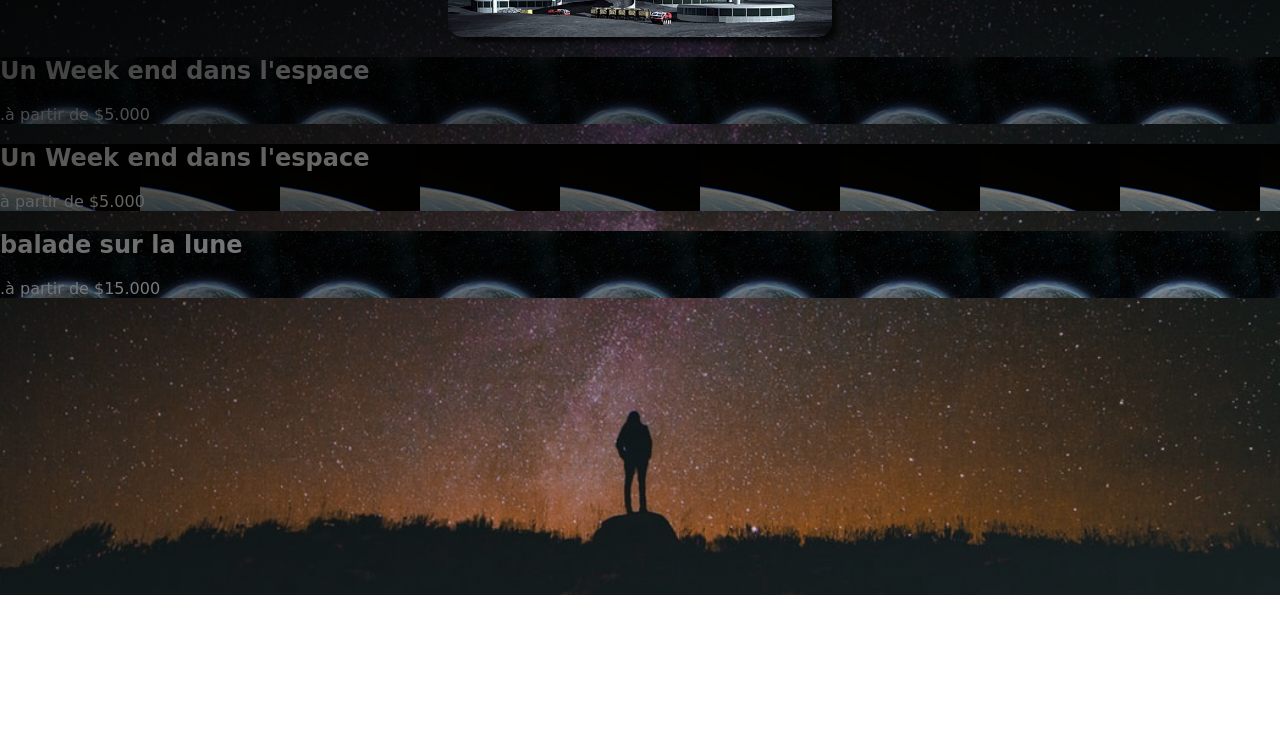
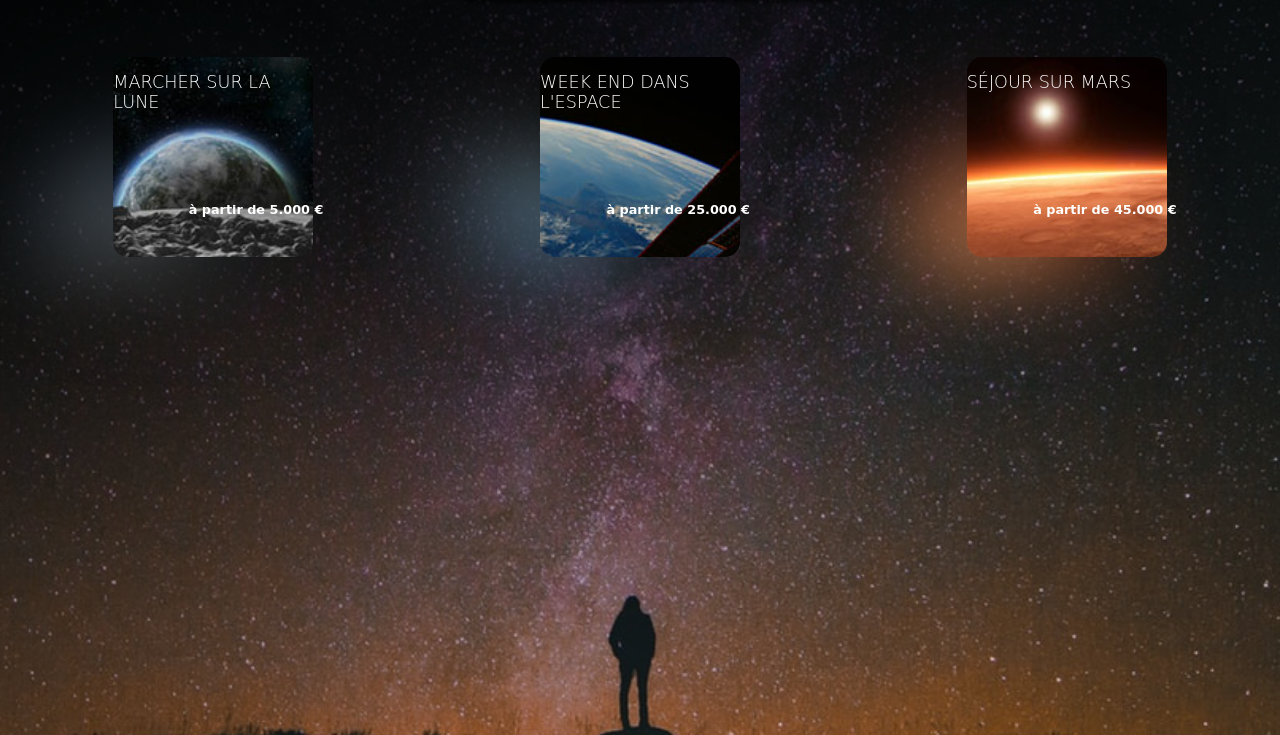
Before and after one commit to Sarahgues/Projet_3-HtmlCssSass, a website: page index.html in a window 1280 px wide. Shown: the part 205-940 px from the top of the page. Before the commit the page ends 800 px from the top, so only its background shows below. Drawn offline with Linux system fonts and the light colour scheme; a web font is replaced by a local one.

Commit message:
ajout code html sass et javascript des images en 3D

```diff
--- a/index.html
+++ b/index.html
@@ -38,37 +38,29 @@
         <div class="offers">
             <div class="perspective">
                 <div class="perspective__3d">
-                    <div class="perspective__3d--card" style="background: url(./media/off2.jpg);">
-                        <h2>Un Week end dans l'espace</h2>
-                        .<span>à partir de $5.000 </span>
+                    <div class="perspective__3d--card" style="background-image: url(./media/off2.jpg)">
+                        <h2>Marcher sur la lune</h2>
+                        <span>à partir de 5.000 € </span>
+                    </div>
+                </div>
+                <div class="perspective__3d">
+                    <div class="perspective__3d--card" style="background-image: url(./media/off1.jpeg)">
+                        <h2>Week end dans l'espace</h2>
+                        <span>à partir de 25.000 €</span>
+                    </div>
+                </div>
+                <div class="perspective__3d">
+                    <div class="perspective__3d--card" style="background-image: url(./media/off3.jpg)">
+                        <h2>Séjour sur Mars</h2>
+                        <span>à partir de 45.000 € </span>
                     </div>
                 </div>
             </div>
         </div>
-        <div class="offers">
-            <div class="perspective">
-
-                <div class="perspective__3d">
-                    <div class="perspective__3d--card" style="background: url(./media/off1.jpeg);">
-                        <h2>Un Week end dans l'espace</h2>
-                        <span>à partir de $5.000 </span>
-                    </div>
-                </div>
-            </div>
-        </div>
-
-        <div class="perspective">
-            <div class="perspective__3d">
-                <div class="perspective__3d--card" style="background: url(./media/off2.jpg);">
-                    <h2>balade sur la lune </h2>
-                    .<span>à partir de $15.000 </span>
-                </div>
-            </div>
-        </div>
-        </div>
     </main>
 
     <script type=" text/javascript " src="assets/jquery.min.js "></script>
+    <script type="text/javascript" src="./script.js"></script>
 </body>
 
 </html>
--- a/main.scss
+++ b/main.scss
@@ -6,7 +6,7 @@ $orange: orange;
 body {
     margin: 0;
     padding: 0;
-    height: 100vh;
+    height: 130vh;
     overflow-x: hidden;
     position: relative;
     font-family: "Baumans", cursive;
@@ -80,10 +80,10 @@ a {
     width: 85%;
     height: 100px;
     border: solid 1px $white;
-    border-radius: 45%/60px 100px 0 0;
-    border-color: $orange transparent transparent transparent;
+    border-radius: 100%/60px 100px 0 0;
+    border-color: orange transparent transparent transparent;
     position: absolute;
-    top: 80px;
+    top: 70px;
     left: 13%;
 }
 
@@ -91,7 +91,7 @@ a {
 .carousel {
     width: 30%;
     border-radius: 0px 0px 15px 15px;
-    margin: -20px auto 20px auto;
+    margin: -60px auto 10px auto;
     overflow: hidden;
     box-shadow: 8px 8px 4px -3px rgba(0, 0, 0, 0.7);
     @media (max-width: 840px) {
@@ -142,6 +142,57 @@ a {
     }
 }
 
-body {
-    background-color: black;
+.offers {
+    padding-top: 50px;
+    display: flex;
+    align-items: center;
 }
+
+.perspective {
+    width: 100%;
+    perspective: 800px;
+    display: flex;
+    justify-content: space-between;
+    &__3d {
+        width: 200px;
+        height: 200px;
+        margin: auto;
+        box-shadow: 0 70px 63px -60px black;
+        transform-style: preserve-3d;
+        transition: transform 0.05s linear;
+        &--card {
+            background-size: cover;
+            height: 100%;
+            width: 100%;
+            border-radius: 15px;
+            &:after {
+                background: inherit;
+                content: "";
+                display: block;
+                position: absolute;
+                left: -60px;
+                top: 40px;
+                width: 100%;
+                height: 85%;
+                z-index: -1;
+                filter: blur(50px);
+            }
+            h2 {
+                position: absolute;
+                font-size: 1.1em;
+                top: 0;
+                font-weight: 100;
+                transform: translateZ(80px);
+                text-transform: uppercase;
+            }
+            span {
+                position: absolute;
+                bottom: 40px;
+                right: -10px;
+                font-size: 0.8em;
+                font-weight: 600;
+                transform: translateZ(35px);
+            }
+        }
+    }
+}
--- /dev/null
+++ b/script.js
@@ -0,0 +1,11 @@
+const card = $(".perspective__3d");
+
+$("body").on("mousemove", function(t) {
+    let vertical = -($(window).innerWidth() / 2 - t.pageX) / 70,
+        horizontal = ($(window).innerHeight() / 2 - t.pageY) / 70;
+
+    card.attr(
+        "style",
+        "transform: rotateY(" + vertical + "deg) rotateX(" + horizontal + "deg)"
+    );
+});
```
Also changed, not shown: main.css, main.min.css, style.css, 2 other files.
